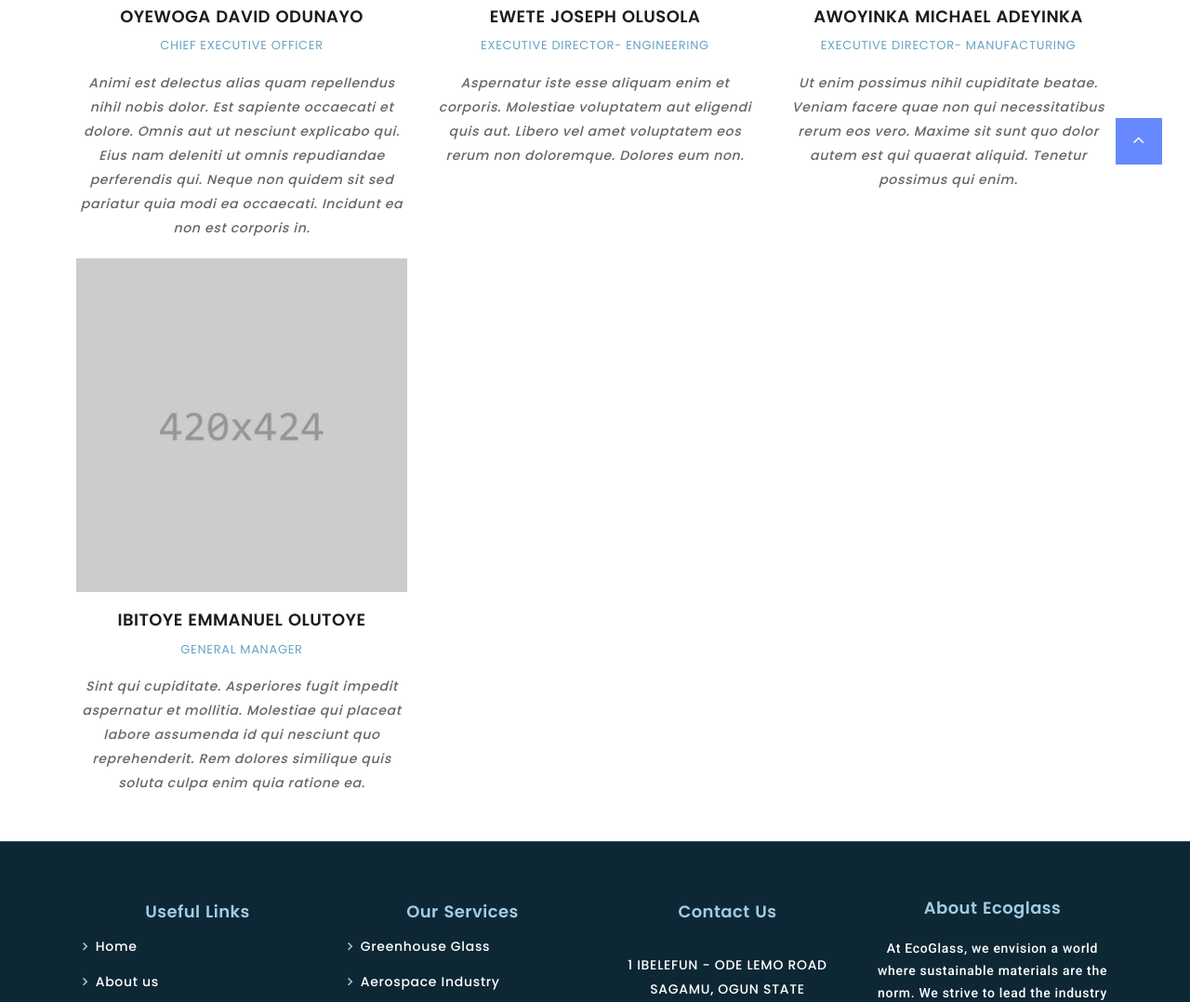
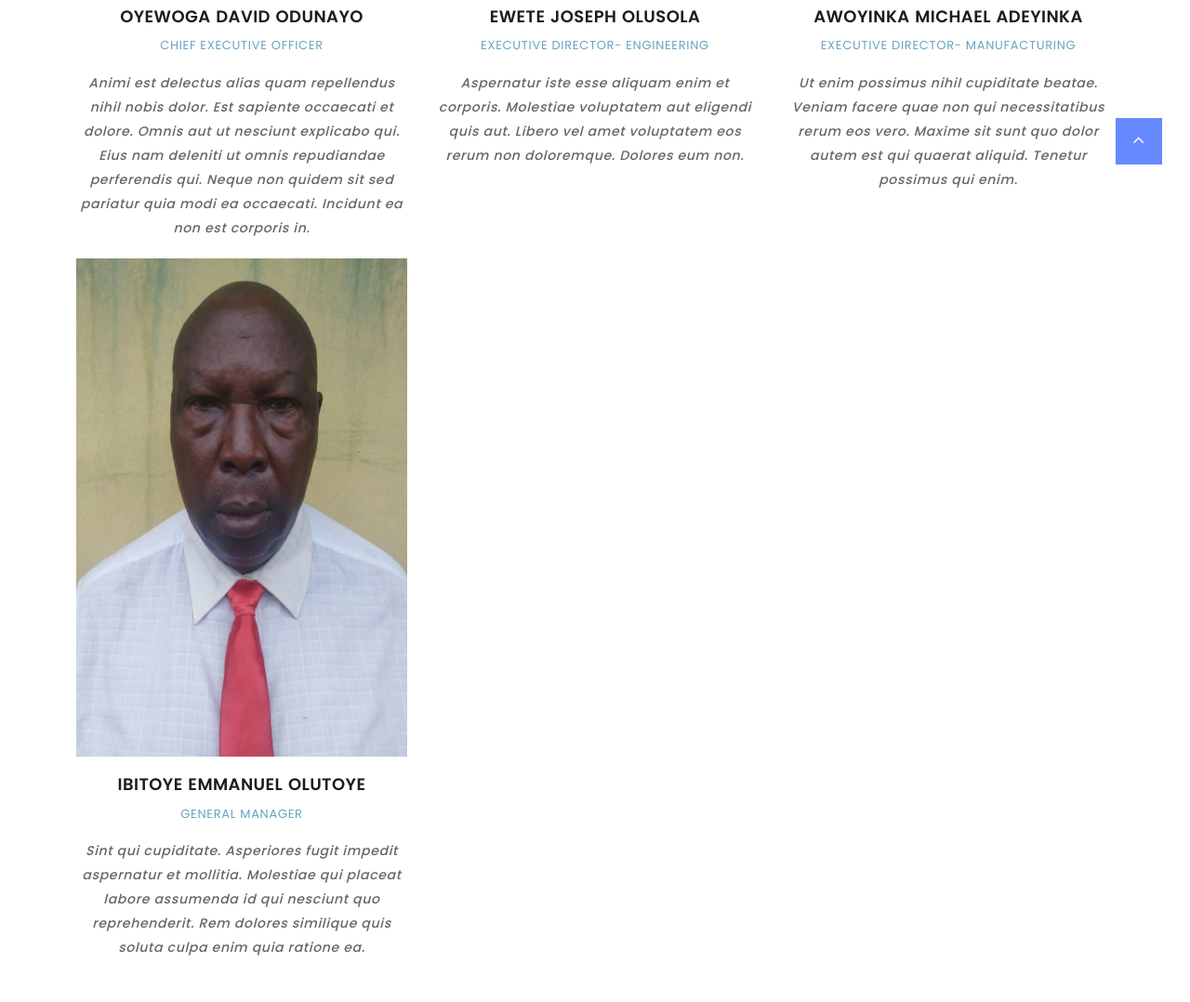
Before and after one commit to Ayodaniel/Ecoglass, a plain HTML site: page team.html in a window 1280 px wide. Shown: the part 693-1771 px from the top of the page at 93% size. Drawn offline with Linux system fonts and the light colour scheme.

Commit message:
new file:   images/team-14-420x424.jpeg 	deleted:    images/team-14-420x424.jpg 	modified:   team.html

```diff
--- a/team.html
+++ b/team.html
@@ -143,7 +143,7 @@
           <div class="col-lg-4 col-md-6 d-flex align-items-stretch">
             <div class="member">
               <div class="member-img">
-                <img src="images/team-14-420x424.jpg" class="img-fluid" alt="">
+                <img src="images/team-14-420x424.jpeg" class="img-fluid" alt="">
                 <div class="social">
                   <a href=""><i class="bi bi-twitter"></i></a>
                   <a href=""><i class="bi bi-facebook"></i></a>
```
Also changed, not shown: images/team-14-420x424.jpeg (added), images/team-14-420x424.jpg (deleted).
